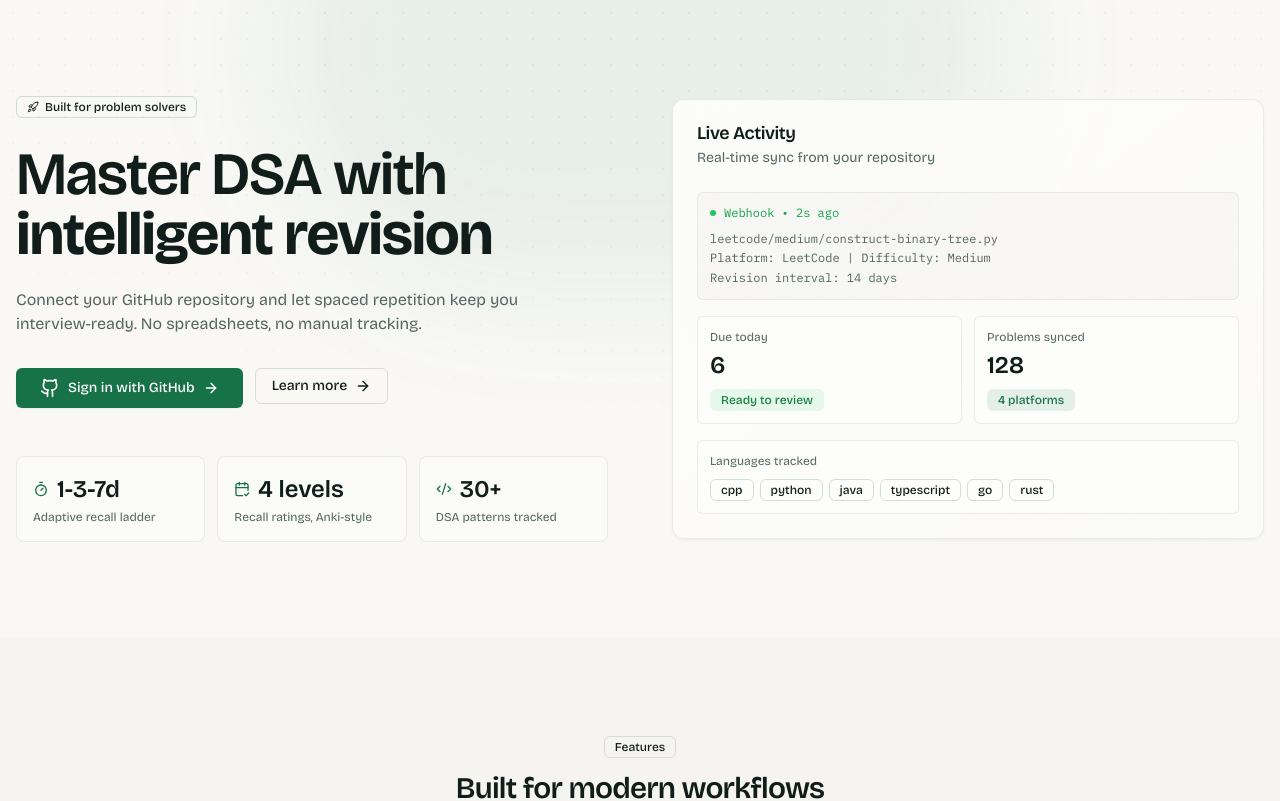
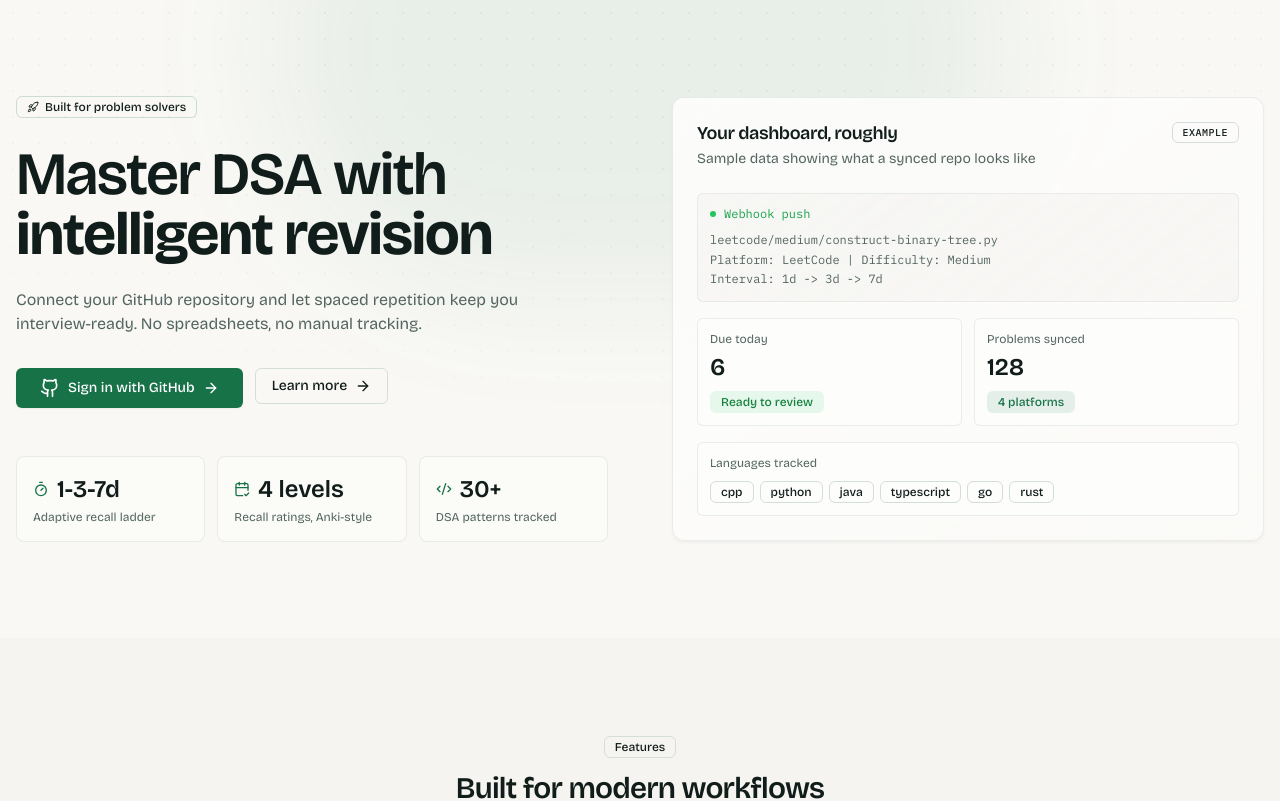
Before and after one commit to Sahilll15/RecallDSA, a Next.js app: page / in a window 1280 px wide. Shown: the top 801 px of the page. Built offline with nearby package versions, Linux system fonts and the light colour scheme; no server answers.

Commit message:
fix: add favicon, label the landing preview panel as sample data

```diff
--- a/app/home-client.tsx
+++ b/app/home-client.tsx
@@ -198,9 +198,14 @@ export function HomeClient({ authError }: { authError?: string | null }) {
             >
               <AnimatedCard className="relative" delay={0.4}>
                 <AnimatedCardHeader>
-                  <AnimatedCardTitle>Live Activity</AnimatedCardTitle>
+                  <div className="flex items-center justify-between gap-3">
+                    <AnimatedCardTitle>Your dashboard, roughly</AnimatedCardTitle>
+                    <Badge variant="outline" className="shrink-0 font-mono text-2xs uppercase tracking-wider">
+                      Example
+                    </Badge>
+                  </div>
                   <AnimatedCardDescription>
-                    Real-time sync from your repository
+                    Sample data showing what a synced repo looks like
                   </AnimatedCardDescription>
                 </AnimatedCardHeader>
                 <AnimatedCardContent className="space-y-4">
@@ -215,12 +220,12 @@ export function HomeClient({ authError }: { authError?: string | null }) {
                         <span className="animate-ping absolute inline-flex h-full w-full rounded-full bg-green-500 opacity-75"></span>
                         <span className="relative inline-flex rounded-full h-1.5 w-1.5 bg-green-500"></span>
                       </span>
-                      Webhook • 2s ago
+                      Webhook push
                     </div>
                     <pre className="text-xs leading-relaxed text-muted-foreground">
                       {`leetcode/medium/construct-binary-tree.py
 Platform: LeetCode | Difficulty: Medium
-Revision interval: 14 days`}
+Interval: 1d -> 3d -> 7d`}
                     </pre>
                   </motion.div>
 
```
Also changed, not shown: app/icon.svg (added).
